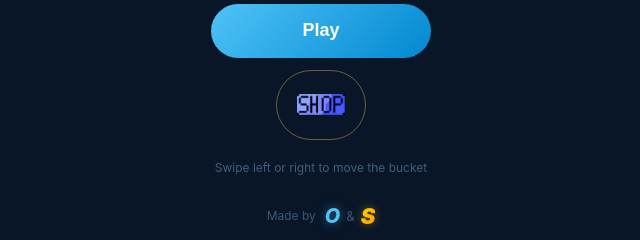
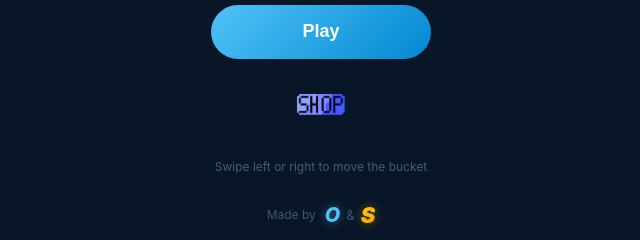
Before and after one commit to chinpatakdamdampro-web/water-bucket-game, a plain HTML site: page index.html in a window 1280 px wide. Shown: the part 416-656 px from the top of the page, 319-959 px from the left. Drawn offline with Linux system fonts and the light colour scheme.

Commit message:
Remove yellow border from shop button - line 79 changed to border:none

```diff
--- a/index.html
+++ b/index.html
@@ -76,7 +76,7 @@ canvas { display:block; touch-action:none; }
 }
 .btn-shop {
   background:transparent;
-  border:1.5px solid rgba(255,200,80,0.4);
+  border:none;
   border-radius:50px; padding:13px 36px;
   font-size:16px; font-weight:600; color:rgba(255,215,100,0.85);
   cursor:pointer; margin-top:12px; min-height:48px; width:220px;
@@ -678,7 +678,7 @@ async function endGame() {
   showScreen('gameover');
 }
 
-/* ═════��══════════════════════════════════════
+/* ════════════════════════════════════════════
    SHOP
    ════════════════════════════════════════════ */
 function renderShop() {
```
